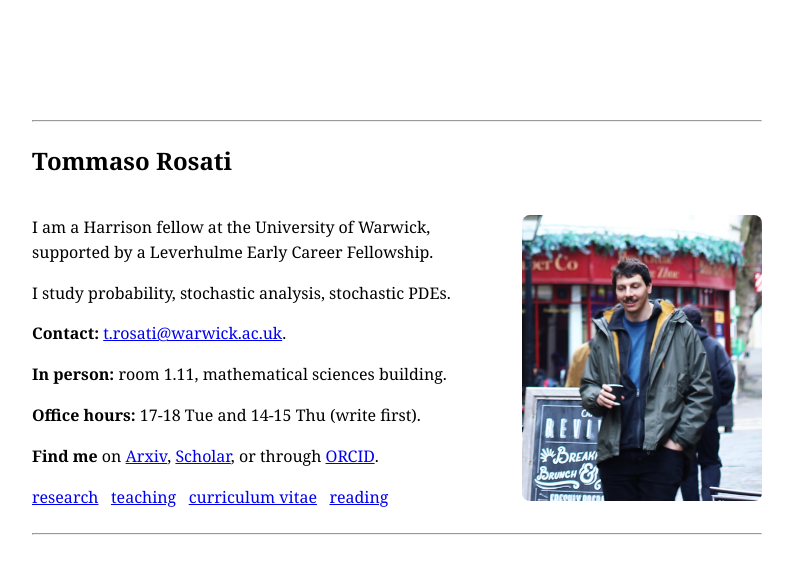
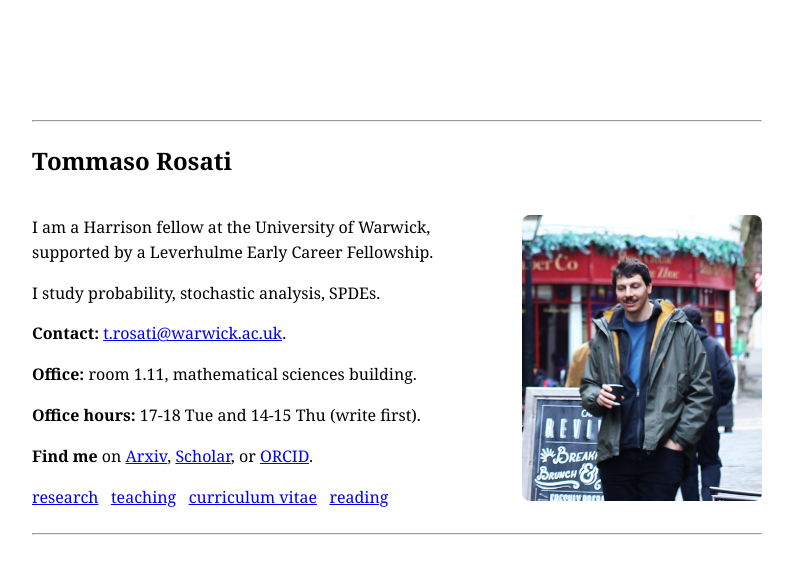
Before and after one commit to rosati-tom/rosati-tom.github.io, a Jekyll site: the page built from index.md, in a window 1280 px wide. Shown: the top 574 px of the page, without its empty margins (243-1036 px from the left). Built offline with Jekyll 4.4.1, drawn with Linux system fonts in a browser that asks for light colours; some web fonts are replaced; our own code applies the rules of GitHub Pages for plain Markdown files.

Commit message:
Very minor

```diff
--- a/index.md
+++ b/index.md
@@ -8,16 +8,16 @@
 
 I am a Harrison fellow at the University of Warwick, <br> supported by a Leverhulme Early Career Fellowship.
 
-I study probability, stochastic analysis, stochastic PDEs.
+I study probability, stochastic analysis, SPDEs.
 
 **Contact:** [t.rosati@warwick.ac.uk](mailto:t.rosati@warwick.ac.uk).
 
-**In person:** room 1.11, mathematical sciences building.
+**Office:** room 1.11, mathematical sciences building.
 
 **Office hours:** 17-18 Tue and 14-15 Thu (write first).
 
 
-**Find me** on [Arxiv](https://arxiv.org/search/?searchtype=author&query=Rosati%2C+T),  [Scholar](https://scholar.google.com/citations?user=Xdj6H3gAAAAJ&hl=en), or through [ORCID](https://orcid.org/0000-0001-5255-6519).
+**Find me** on [Arxiv](https://arxiv.org/search/?searchtype=author&query=Rosati%2C+T),  [Scholar](https://scholar.google.com/citations?user=Xdj6H3gAAAAJ&hl=en), or [ORCID](https://orcid.org/0000-0001-5255-6519).
 
 [research](/research.md)&nbsp;&nbsp; [teaching](/teaching.md)&nbsp;&nbsp; [curriculum vitae](/assets/cv.pdf)&nbsp;&nbsp; [reading](/gmc.md)
   </div>
```
